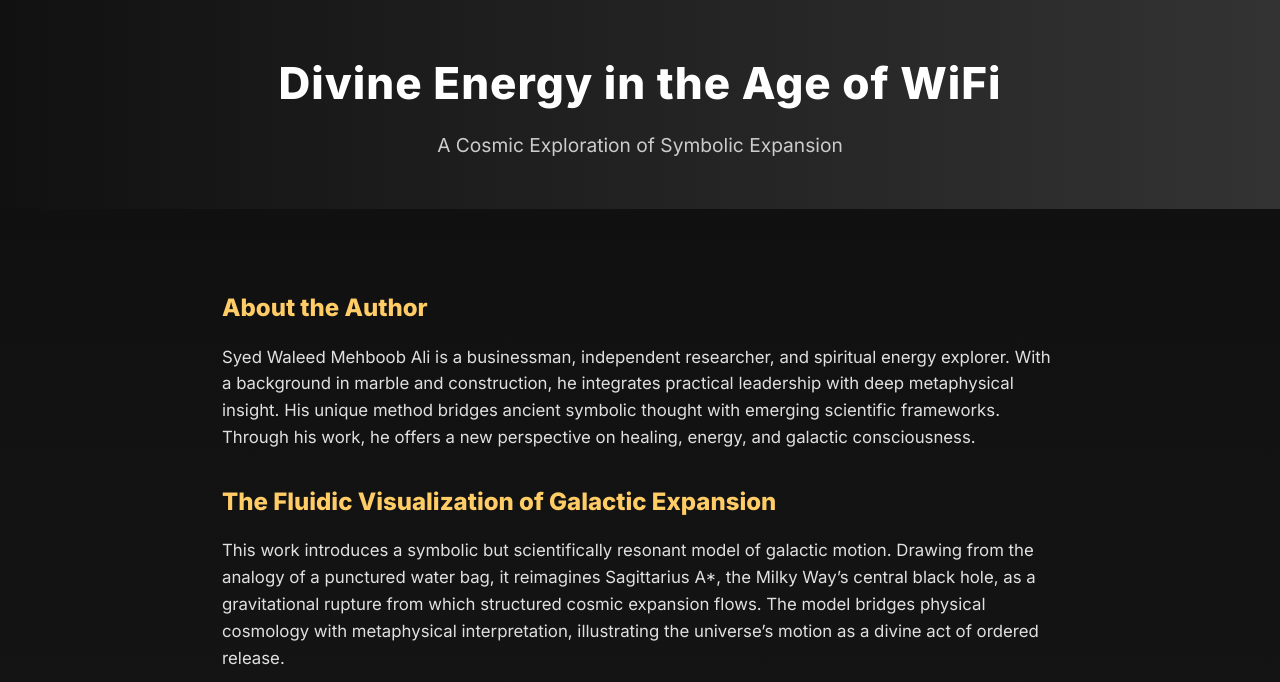
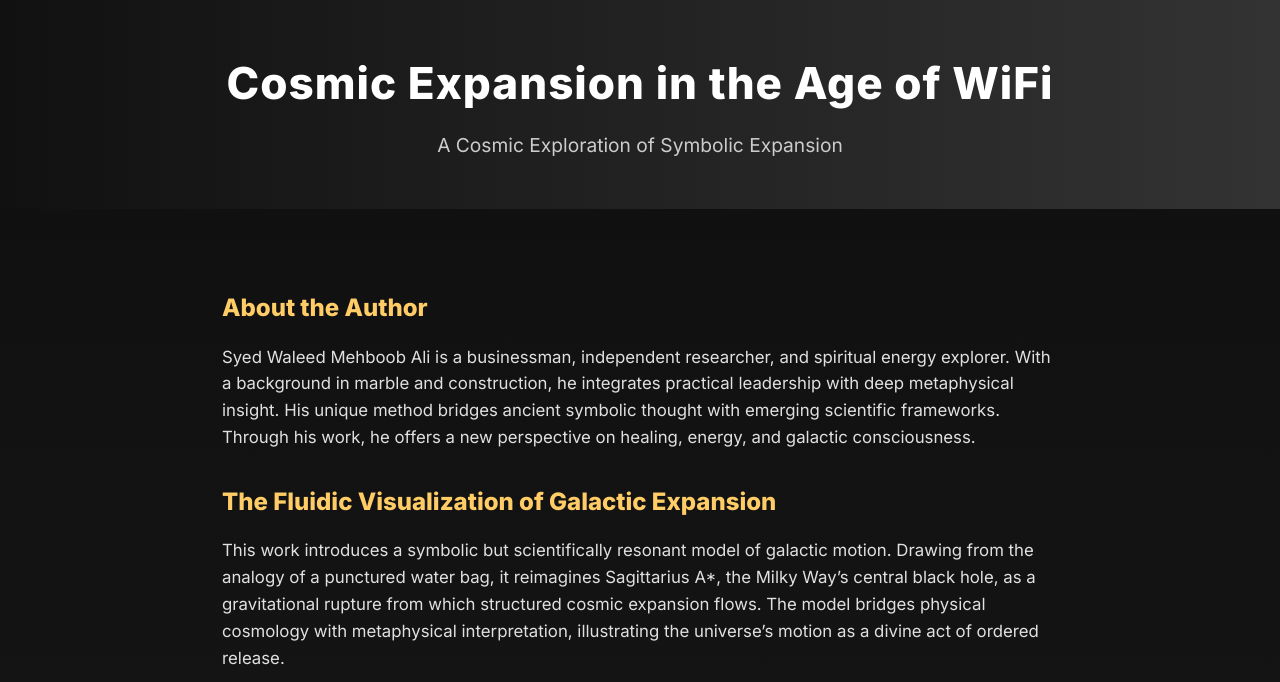
Before and after one commit to Alpha-Vision-Era/Cosmic-Expansion-, a plain HTML site: page index.html in a window 1280 px wide. Shown: the top 682 px of the page. Drawn offline with Linux system fonts and the light colour scheme.

Commit message:
Update index.html

```diff
--- a/index.html
+++ b/index.html
@@ -118,7 +118,7 @@
 </head>
 <body>
   <header>
-    <h1>Divine Energy in the Age of WiFi</h1>
+    <h1>Cosmic Expansion in the Age of WiFi</h1>
     <p>A Cosmic Exploration of Symbolic Expansion</p>
   </header>  <section>
     <h2>About the Author</h2>
```
